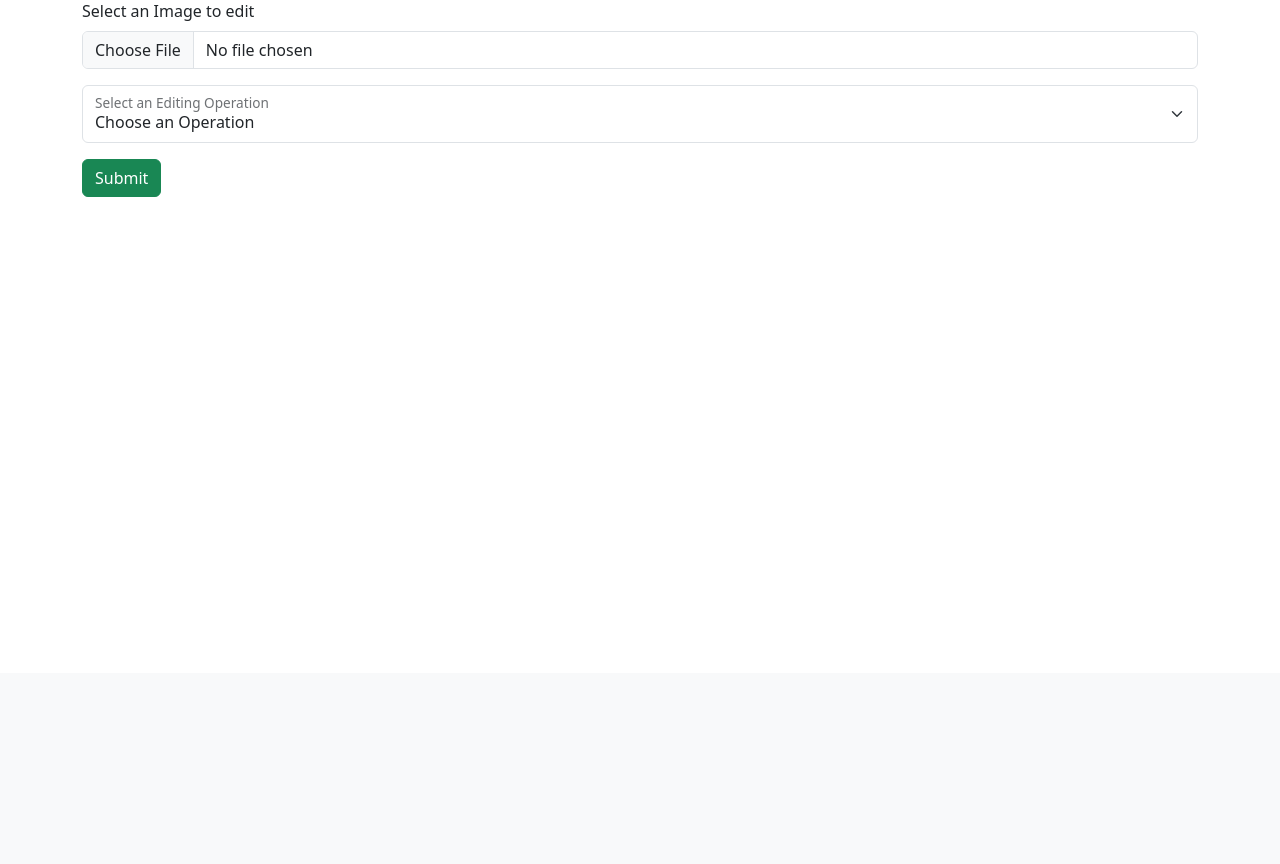
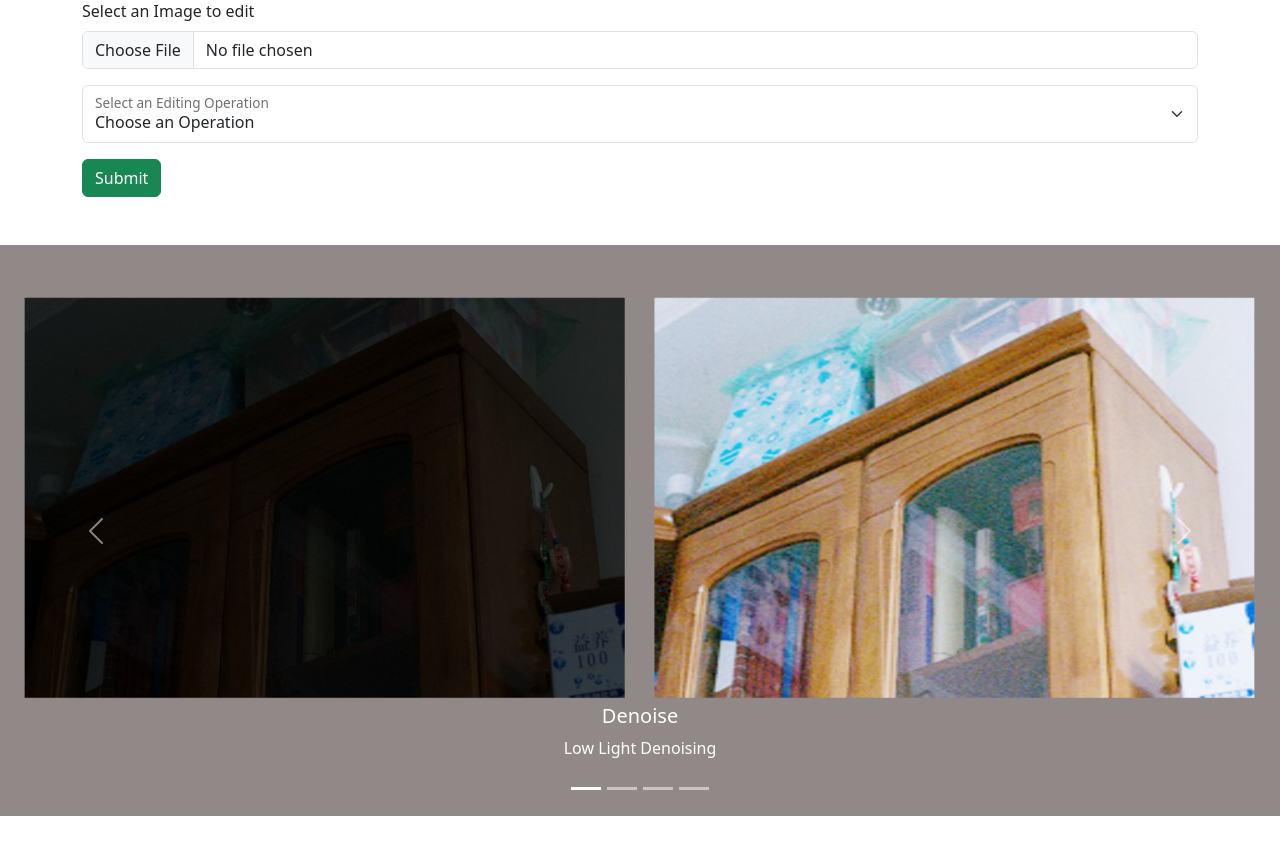
Before and after one commit to sam-0205/Low-Light-Image-denoising, a Flask app: page / in a window 1280 px wide. Shown: the part 127-991 px from the top of the page. Before the commit the page ends 324 px from the top, so only its background shows below. Run offline with Flask 3, Linux system fonts and the light colour scheme.

Commit message:
Slider
Adding a slider which shows some of the results produced by denoising operation

```diff
--- a/imageweb/templates/index.html
+++ b/imageweb/templates/index.html
@@ -83,6 +83,54 @@
 
     {% endif %}
     {% endwith %}
+
+
+    <div id="carouselExampleCaptions" class="carousel slide my-5" data-bs-ride="carousel">
+      <div class="carousel-indicators">
+        <button type="button" data-bs-target="#carouselExampleCaptions" data-bs-slide-to="0" class="active" aria-current="true" aria-label="Slide 1"></button>
+        <button type="button" data-bs-target="#carouselExampleCaptions" data-bs-slide-to="1" aria-label="Slide 2"></button>
+        <button type="button" data-bs-target="#carouselExampleCaptions" data-bs-slide-to="2" aria-label="Slide 3"></button>
+        <button type="button" data-bs-target="#carouselExampleCaptions" data-bs-slide-to="3" aria-label="Slide 4"></button>
+      </div>
+      <div class="carousel-inner">
+        <div class="carousel-item active">
+          <img src="/static/slider_images/img3/merge.jpg" class="d-block w-100" alt="First slide">
+          <div class="carousel-caption d-none d-md-block">
+            <h5>Denoise</h5>
+            <p>Low Light Denoising</p>
+          </div>
+        </div>
+        <div class="carousel-item">
+            <img src="/static/slider_images/img7/merge.jpg" class="d-block w-100" alt="First slide">
+            <div class="carousel-caption d-none d-md-block">
+              <h5>Denoise</h5>
+              <p>Low Light Denoising</p>
+            </div>
+          </div>
+        <div class="carousel-item">
+          <img src="/static/slider_images/img4/merge.jpg" class="d-block w-100" alt="Second slide">
+          <div class="carousel-caption d-none d-md-block">
+            <h5>Denoise</h5>
+            <p>Low Light Denoising</p>
+          </div>
+        </div>
+        <div class="carousel-item">
+          <img src="/static/slider_images/img5/merge.jpg" class="d-block w-100" alt="Third slide">
+          <div class="carousel-caption d-none d-md-block">
+            <h5>Denoise</h5>
+            <p>Low Light Denoising</p>
+          </div>
+        </div>
+      </div>
+      <button class="carousel-control-prev" type="button" data-bs-target="#carouselExampleCaptions" data-bs-slide="prev">
+        <span class="carousel-control-prev-icon" aria-hidden="true"></span>
+        <span class="visually-hidden">Previous</span>
+      </button>
+      <button class="carousel-control-next" type="button" data-bs-target="#carouselExampleCaptions" data-bs-slide="next">
+        <span class="carousel-control-next-icon" aria-hidden="true"></span>
+        <span class="visually-hidden">Next</span>
+      </button>
+    </div>
     <script src="https://cdn.jsdelivr.net/npm/bootstrap@5.3.0-alpha3/dist/js/bootstrap.bundle.min.js"
         integrity="sha384-ENjdO4Dr2bkBIFxQpeoTz1HIcje39Wm4jDKdf19U8gI4ddQ3GYNS7NTKfAdVQSZe"
         crossorigin="anonymous"></script>
```
